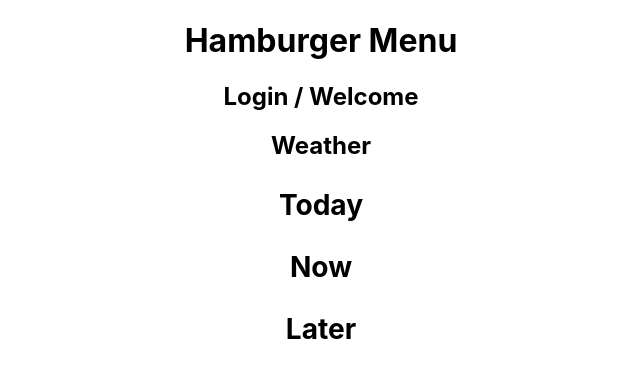
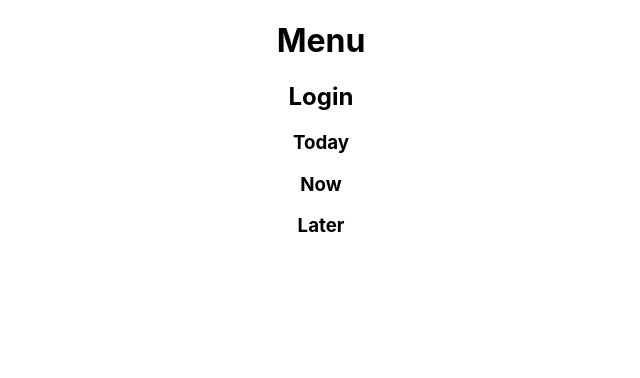
Before and after one commit to SamSvetlik/wthr-app, a React (Create React App) app: page / in a window 1280 px wide. Shown: the top 378 px of the page, without its empty margins (319-959 px from the left). Built offline with nearby package versions, Linux system fonts and the light colour scheme.

Commit message:
chore: created first components to scaffold onto

```diff
--- a/package.json
+++ b/package.json
@@ -3,6 +3,9 @@
   "version": "0.1.0",
   "private": true,
   "dependencies": {
+    "@emotion/react": "^11.10.5",
+    "@emotion/styled": "^11.10.5",
+    "@mui/material": "^5.11.2",
     "@testing-library/jest-dom": "^5.16.5",
     "@testing-library/react": "^13.4.0",
     "@testing-library/user-event": "^13.5.0",
--- a/src/App.js
+++ b/src/App.js
@@ -1,15 +1,14 @@
 import './App.css';
+import Menu from './components/Menu';
+import Login from './components/Login';
+import WeatherDisplay from './components/WeatherDisplay';
 
 function App() {
   return (
     <div className="App">
-      <h1>Hamburger Menu</h1>
-      <h2>Login / Welcome</h2>
-      <h2>Weather
-        <h3>Today</h3>
-        <h3>Now</h3>
-        <h3>Later</h3>
-      </h2>
+      <Menu />
+      <Login />
+      <WeatherDisplay />
     </div>
   );
 }
--- /dev/null
+++ b/src/components/Login.js
@@ -0,0 +1,8 @@
+const Login = (props) => {
+
+    return(
+        <h2>Login</h2>
+    )
+}
+
+export default Login
--- /dev/null
+++ b/src/components/Menu.js
@@ -0,0 +1,8 @@
+const Menu = () => {
+
+    return(
+        <h1>Menu</h1>
+    )
+}
+
+export default Menu
--- /dev/null
+++ b/src/components/WeatherDisplay.js
@@ -0,0 +1,12 @@
+const WeatherDisplay = (props) => {
+
+    return(
+        <>
+        <h3>Today</h3>
+        <h3>Now</h3>
+        <h3>Later</h3>
+        </>
+    )
+}
+
+export default WeatherDisplay
```
Also changed, not shown: 1 other file (tests, documents, lock files or other folders).
